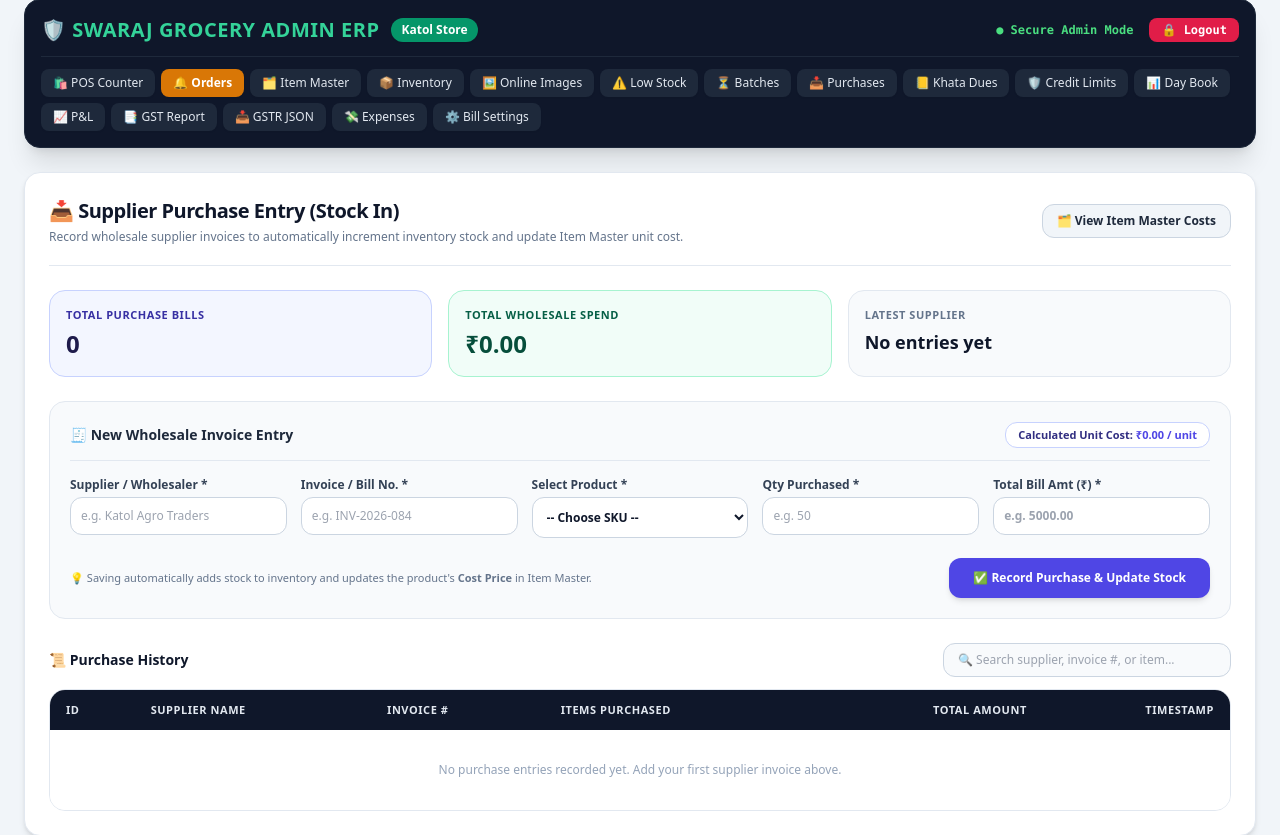
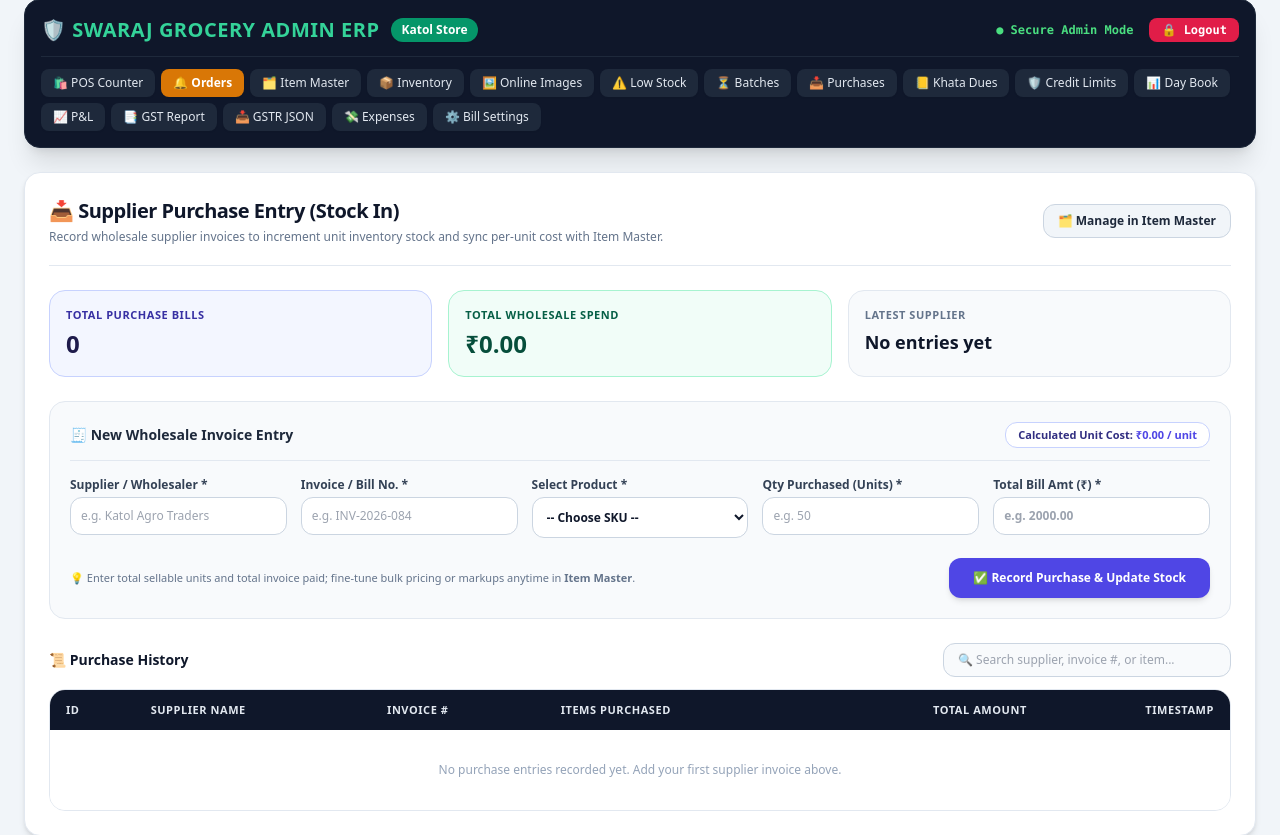
Before and after one commit to yedaboiii/gupta-grocery, a Flask app: page /purchase in a window 1280 px wide. Shown: the part 25-860 px from the top of the page. Run offline with Flask 3, Linux system fonts and the light colour scheme; the visitor is signed in with stand-in values (Sample User, id 1); data comes from the database, SQL or seed files in the repository; data that the repository does not hold is empty; some libraries are stand-ins or nearby versions.

Commit message:
Keep Purchase Entry clean with unit stock-in and manage bulk pricing in Item Master

```diff
--- a/templates/purchase.html
+++ b/templates/purchase.html
@@ -27,10 +27,10 @@
         <div class="flex flex-col md:flex-row justify-between items-start md:items-center border-b border-slate-200 pb-5 gap-3">
             <div>
                 <h1 class="text-xl font-extrabold text-slate-900 tracking-tight">📥 Supplier Purchase Entry (Stock In)</h1>
-                <p class="text-xs text-slate-500 mt-1">Record wholesale supplier invoices to automatically increment inventory stock and update Item Master unit cost.</p>
+                <p class="text-xs text-slate-500 mt-1">Record wholesale supplier invoices to increment unit inventory stock and sync per-unit cost with Item Master.</p>
             </div>
             <a href="/item_master" class="bg-slate-100 hover:bg-slate-200 text-slate-800 border border-slate-300 px-3.5 py-2 rounded-xl text-xs font-bold transition">
-                🗂️ View Item Master Costs
+                🗂️ Manage in Item Master
             </a>
         </div>
 
@@ -85,18 +85,18 @@
                     </select>
                 </div>
                 <div>
-                    <label class="block font-bold text-slate-700 mb-1">Qty Purchased *</label>
+                    <label class="block font-bold text-slate-700 mb-1">Qty Purchased (Units) *</label>
                     <input type="number" min="1" name="qty" id="pur-qty" required oninput="updateUnitCostPreview()" placeholder="e.g. 50" class="w-full p-2.5 bg-white border border-slate-300 rounded-xl outline-none focus:border-indigo-500 transition">
                 </div>
                 <div>
                     <label class="block font-bold text-slate-700 mb-1">Total Bill Amt (₹) *</label>
-                    <input type="number" step="0.01" min="0.01" name="total_amount" id="pur-total" required oninput="updateUnitCostPreview()" placeholder="e.g. 5000.00" class="w-full p-2.5 bg-white border border-slate-300 rounded-xl font-bold outline-none focus:border-indigo-500 transition">
+                    <input type="number" step="0.01" min="0.01" name="total_amount" id="pur-total" required oninput="updateUnitCostPreview()" placeholder="e.g. 2000.00" class="w-full p-2.5 bg-white border border-slate-300 rounded-xl font-bold outline-none focus:border-indigo-500 transition">
                 </div>
             </div>
 
             <div class="flex flex-col sm:flex-row items-center justify-between gap-3 pt-1">
                 <p class="text-[11px] text-slate-500">
-                    💡 Saving automatically adds stock to inventory and updates the product's <strong>Cost Price</strong> in Item Master.
+                    💡 Enter total sellable units and total invoice paid; fine-tune bulk pricing or markups anytime in <strong>Item Master</strong>.
                 </p>
                 <button type="submit" class="w-full sm:w-auto bg-indigo-600 hover:bg-indigo-700 text-white px-6 py-3 rounded-xl font-extrabold shadow-md transition transform active:scale-95">
                     ✅ Record Purchase & Update Stock
```
